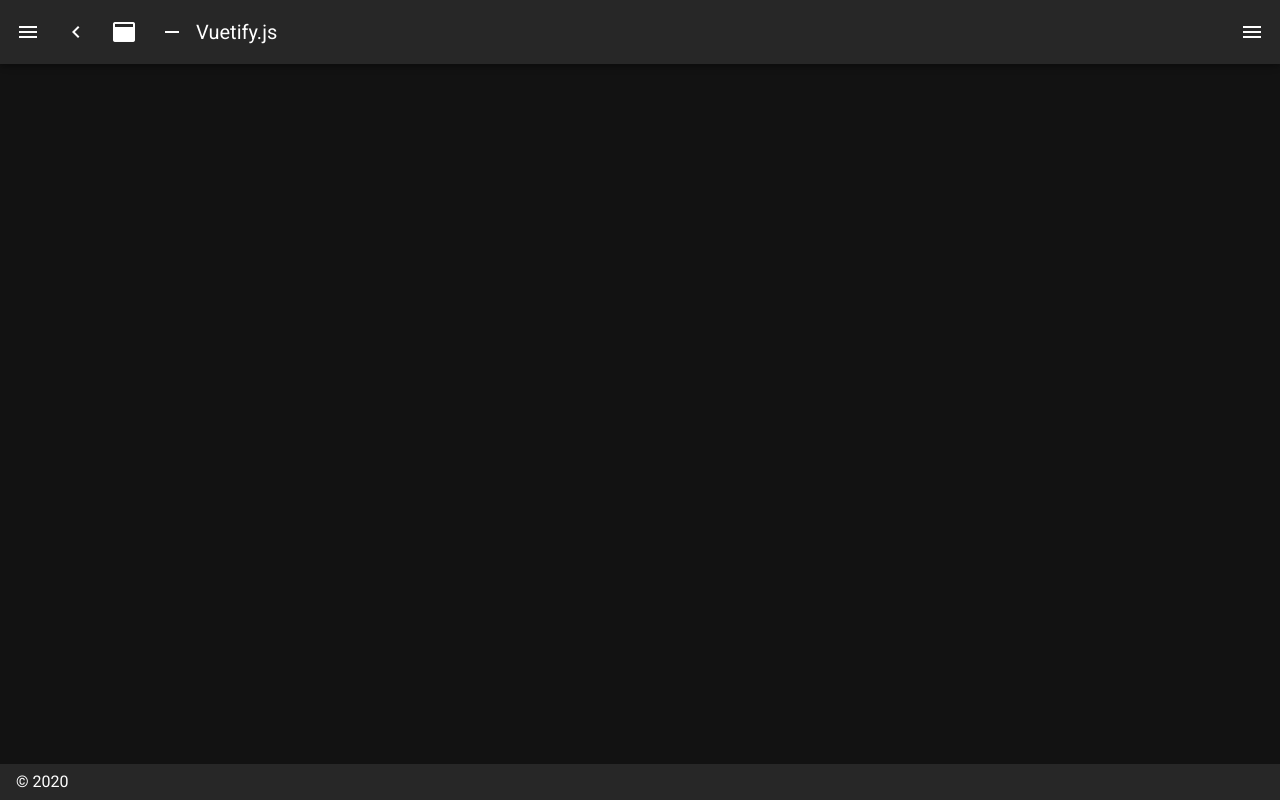
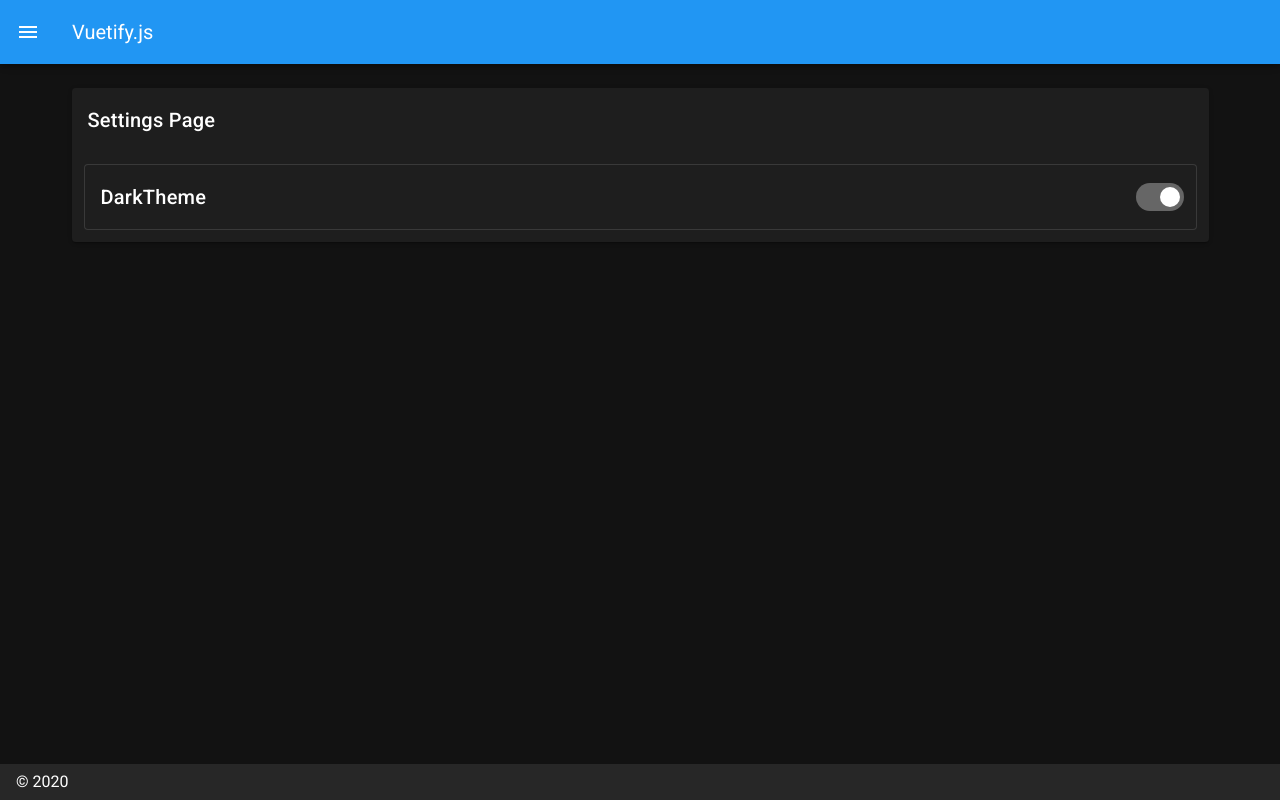
Before and after one commit to IoTya-To/IoTya-to, a Nuxt app: page /settings in a window 1280 px wide. Before the commit this address had no page. Built offline with nearby package versions, Linux system fonts and the light colour scheme.

Commit message:
ADD settings page,darkmode toggleSwitch

```diff
--- a/layouts/default.vue
+++ b/layouts/default.vue
@@ -1,5 +1,5 @@
 <template>
-  <v-app dark>
+  <v-app>
     <v-navigation-drawer
       v-model="drawer"
       :mini-variant="miniVariant"
@@ -26,59 +26,23 @@
     </v-navigation-drawer>
     <v-app-bar
       :clipped-left="clipped"
+      color="#2196F3"
       fixed
       app
     >
-      <v-app-bar-nav-icon @click.stop="drawer = !drawer" />
-      <v-btn
-        icon
-        @click.stop="miniVariant = !miniVariant"
-      >
-        <v-icon>mdi-{{ `chevron-${miniVariant ? 'right' : 'left'}` }}</v-icon>
-      </v-btn>
-      <v-btn
-        icon
-        @click.stop="clipped = !clipped"
-      >
-        <v-icon>mdi-application</v-icon>
-      </v-btn>
-      <v-btn
-        icon
-        @click.stop="fixed = !fixed"
-      >
-        <v-icon>mdi-minus</v-icon>
-      </v-btn>
-      <v-toolbar-title v-text="title" />
+      <v-app-bar-nav-icon @click.stop="drawer = !drawer" >
+        <v-icon color="#FFF">mdi-menu</v-icon>
+      </v-app-bar-nav-icon>
+
+      <v-toolbar-title v-text="title" class="white--text"/>
       <v-spacer />
-      <v-btn
-        icon
-        @click.stop="rightDrawer = !rightDrawer"
-      >
-        <v-icon>mdi-menu</v-icon>
-      </v-btn>
+
     </v-app-bar>
-    <v-content>
+    <v-main>
       <v-container>
         <nuxt />
       </v-container>
-    </v-content>
-    <v-navigation-drawer
-      v-model="rightDrawer"
-      :right="right"
-      temporary
-      fixed
-    >
-      <v-list>
-        <v-list-item @click.native="right = !right">
-          <v-list-item-action>
-            <v-icon light>
-              mdi-repeat
-            </v-icon>
-          </v-list-item-action>
-          <v-list-item-title>Switch drawer (click me)</v-list-item-title>
-        </v-list-item>
-      </v-list>
-    </v-navigation-drawer>
+    </v-main>
     <v-footer
       :absolute="!fixed"
       app
@@ -105,6 +69,11 @@ export default {
           icon: 'mdi-chart-bubble',
           title: 'Inspire',
           to: '/inspire'
+        },
+        {
+          icon: 'mdi-cog',
+          title: 'settings',
+          to: '/settings'
         }
       ],
       miniVariant: false,
--- /dev/null
+++ b/pages/settings.vue
@@ -0,0 +1,26 @@
+<template>
+  <v-container>
+    <v-card>
+      <v-card-title>Settings Page</v-card-title>
+      <v-col>
+        <v-card outlined>
+          <v-row>
+            <v-col>
+              <v-card-title>DarkTheme</v-card-title>
+            </v-col>
+            <v-col>
+              <v-layout justify-end>
+                <v-switch
+                  v-model="$vuetify.theme.dark"
+                  hide-details
+                  inset
+                  color="#ffffff"
+                ></v-switch>
+              </v-layout>
+            </v-col>
+          </v-row>
+        </v-card>
+      </v-col>
+    </v-card>
+  </v-container>
+</template>
```
Also changed, not shown: package.json (line endings or trailing spaces).
